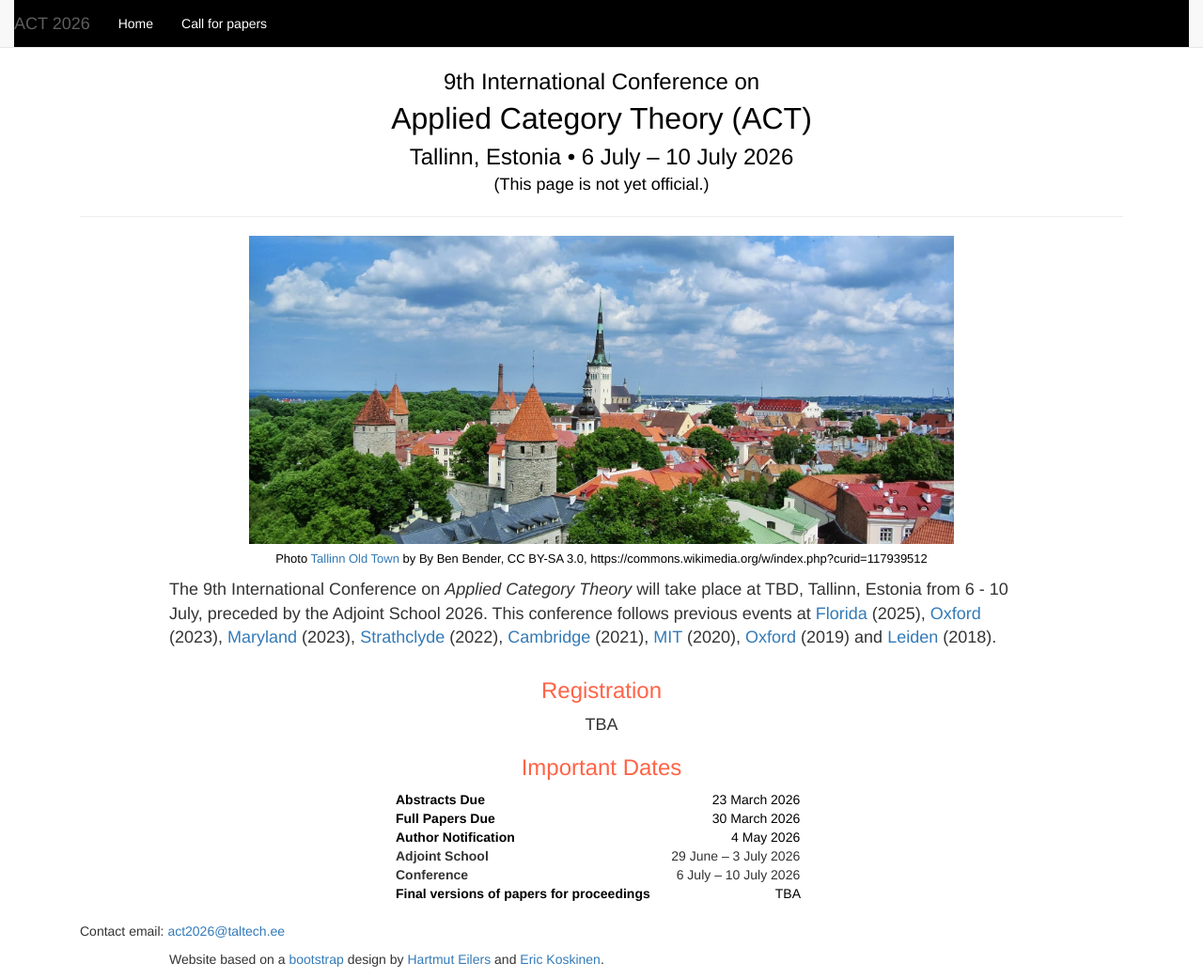
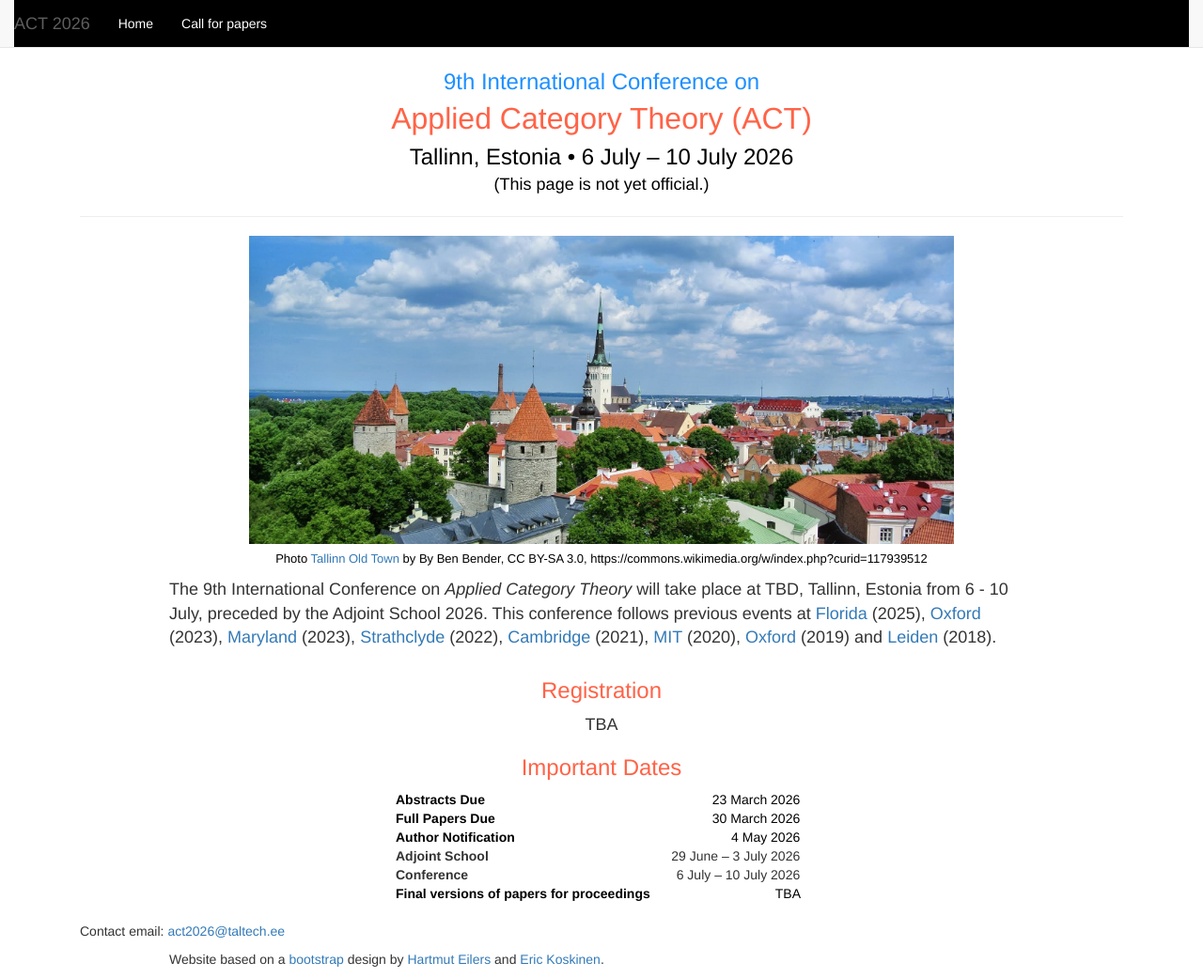
Before and after one commit to actconf2026/actconf2026.github.io, a Jekyll site: the page built from index.html, in a window 1280 px wide and 1041 px high. Shown: the whole window at 94% size. Built offline with Jekyll 4.4.1, drawn with Linux system fonts in a browser that asks for light colours.

Commit message:
Updated font color of the header

```diff
--- a/_layouts/act.html
+++ b/_layouts/act.html
@@ -86,8 +86,8 @@
       <div class="banner">
 	<div class="row">
 	  <div class="col-xs-12">
-	    <font size=+2>9th International Conference on </font><br>
-	    <font size=+3>Applied Category Theory (ACT)</font><br>
+	    <font size=+2 style="color:DodgerBlue;">9th International Conference on </font><br>
+	    <font size=+3 style="color:Tomato;">Applied Category Theory (ACT)</font><br>
 	    <font size=+2>Tallinn, Estonia &bull; 6 July &ndash; 10 July 2026</font>
       <br></mr><font size=+1>(This page is not yet official.)</font>
 	  </div>
```
